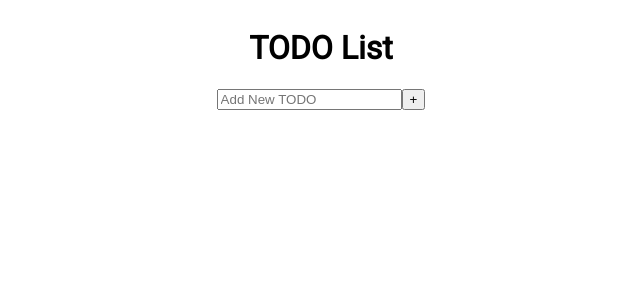
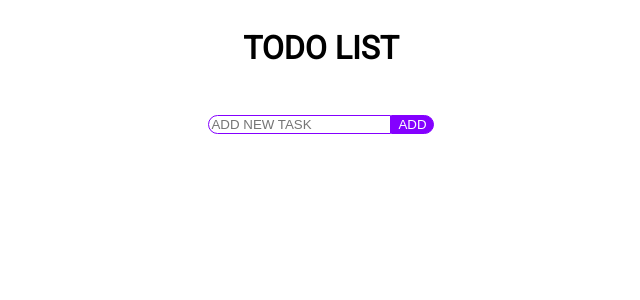
Before and after one commit to rperezdiaz/todo-app, a React (Create React App) app: page / in a window 1280 px wide. Shown: the top 300 px of the page, without its empty margins (319-959 px from the left). Built offline with nearby package versions, Linux system fonts and the light colour scheme.

Commit message:
style todo title and input form

```diff
--- a/src/App.js
+++ b/src/App.js
@@ -7,7 +7,7 @@ function App() {
 
   return (
     <div className="App">
-      <Header title={'TODO List'}/>
+      <Header title={'TODO LIST'}/>
       <Todo/>
     </div>
   );
--- a/src/components/Todo/AddTodo/AddTodo.jsx
+++ b/src/components/Todo/AddTodo/AddTodo.jsx
@@ -17,8 +17,8 @@ export default function AddTodo(){
 
     return(
         <form action="" onSubmit={handleSubmit}>
-            <input ref={todoTitle} id='input' type="text" placeholder="Add New TODO"/>
-            <button>+</button>
+            <input ref={todoTitle} id='add-form-input' className="add-form" type="text" placeholder="ADD NEW TASK"/>
+            <button id="add-form-button" className="add-form">ADD</button>
         </form>
     )
 
--- a/src/components/Todo/TodoItem/TodoItem.jsx
+++ b/src/components/Todo/TodoItem/TodoItem.jsx
@@ -12,12 +12,12 @@ export default function TodoItem({item}){
 
     return(
         <li className="todo-item-container" onClick={handleChange}>
-            <div>
-                <input type="checkbox" onChange={handleChange}/>
-            <span>{!checked? item.title : <s>{item.title}</s>}</span>
+            <div className="checkbox-title-container">
+                <input type="checkbox" className="checkbox" onChange={handleChange}/>
+                <label>{!checked? item.title : <s>{item.title}</s>}</label>
             </div>
 
-            <button className="button" onClick={()=>context.deleteTodo(item)}>
+            <button className="delete-todo" onClick={()=>context.deleteTodo(item)}>
                 <svg xmlns="http://www.w3.org/2000/svg" width="25" height="25" fill="none" viewBox="0 0 24 24" stroke="currentColor" stroke-width="2">
                     <path stroke-linecap="round" stroke-linejoin="round" d="M19 7l-.867 12.142A2 2 0 0116.138 21H7.862a2 2 0 01-1.995-1.858L5 7m5 4v6m4-6v6m1-10V4a1 1 0 00-1-1h-4a1 1 0 00-1 1v3M4 7h16" />
                 </svg>
--- a/src/styles/main.scss
+++ b/src/styles/main.scss
@@ -15,11 +15,29 @@ body{
   flex-direction: column;
   align-items: center;
   width:fit-content;
-
+  // background-color: #fffdda;
+  width:500px;
+  border-radius: 10px;
+  padding-top: 25px;
 }
 
 
-.button{
+#add-form-input{
+  border-radius: 10px 0 0 10px;
+}
+
+#add-form-button{
+  border-radius: 0 10px 10px 0;
+  background-color: #8400ff;
+  color: white;
+}
+
+.add-form{
+  border: 1px solid #8400ff;
+}
+
+
+.delete-todo{
   background-color: transparent;
     border-radius: 50px;
     display: flex;
@@ -40,8 +58,9 @@ svg:hover{
     display:flex;
     align-items:center;
     justify-content: space-between;
+    flex-grow: 2;
     margin-bottom: 10px;
-    width: 500px;
+    width: 400px;
     height: 40px;
     padding: 0 10px;
     border-radius: 10px;
@@ -49,9 +68,9 @@ svg:hover{
     border: 1px solid transparent;
 }
 
-.todo-item-container:nth-of-type(2n){
-  background-color: #f1f1f1;
-}
+// .todo-item-container:nth-of-type(2n){
+//   background-color: #f1f1f1;
+// }
 
 .todo-item-container:hover{
   border: 1px solid black;
@@ -60,3 +79,14 @@ svg:hover{
 ul{
   padding: 0;
 }
+
+.checkbox-title-container{
+  flex-grow: 1;
+  display: flex;
+  align-items: center;
+  gap: 15px;
+}
+
+// input[type="checkbox"]{
+//   margin: 0 15px 0 0;
+// }
```
